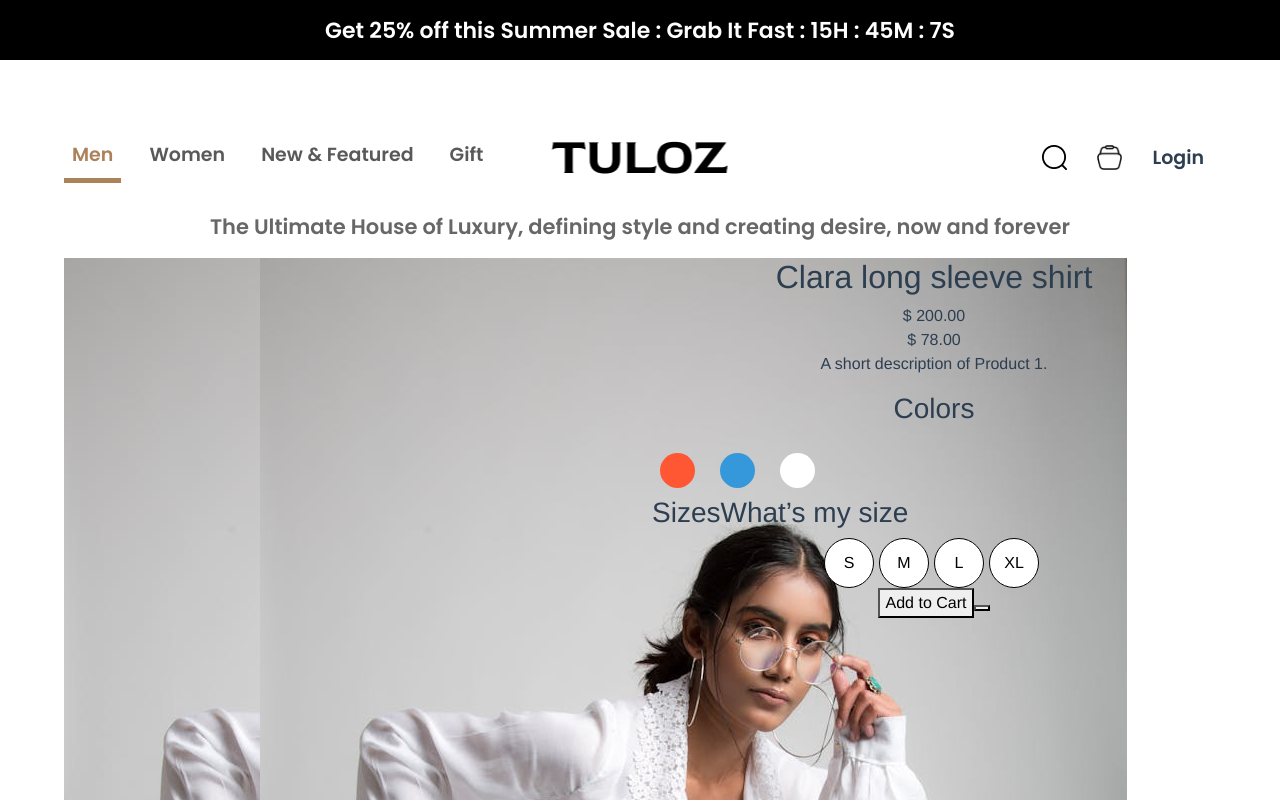
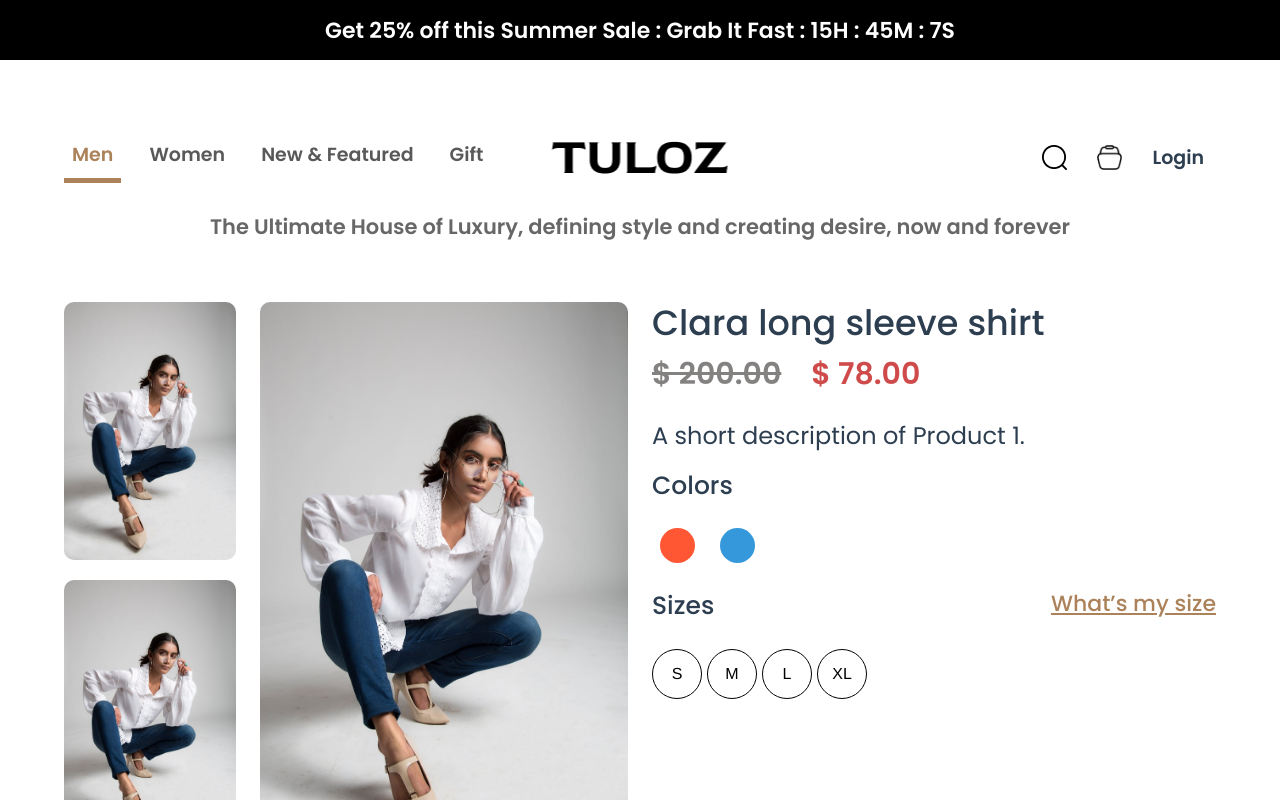
Before and after one commit to cjuxdev/product-listing-app, a Vue app: page /#/products/1 in a window 1280 px wide. Shown: the top 800 px of the page. Built offline with nearby package versions, Linux system fonts and the light colour scheme.

Commit message:
common css add

```diff
--- a/src/styles/common.scss
+++ b/src/styles/common.scss
@@ -1,9 +1,140 @@
 .product-list{
     display: flex;
     gap:20px;
+    margin-bottom: 60px;
 }
 
 .content-wrapper{
     max-width: 90%;
     margin: 0 auto
 }
+
+
+
+.detail-area{
+    margin-top: 60px;
+    margin-bottom: 70px;
+    .side-img-1, .side-img-2{
+        img{
+            max-width: 100%;
+            width: 287px;
+            max-height: 331px;
+            object-fit: cover;
+            border-radius: 10px;
+        }
+    }
+    .side-img-2{
+        margin-top: 20px;
+    }
+
+    .side-img-3{
+        img{
+            max-height: 682px;
+            width:100%;
+            object-fit: cover;
+            border-radius: 10px;
+        }
+    }
+
+    .info-area{
+        text-align: start;
+        display: flex;
+        flex-direction: column;
+        .title{
+            h2{
+                font-family: 'Poppins', sans-serif;
+                font-weight: 500;
+                font-size: 35px;
+            }
+        }
+
+        .price{
+            display: flex;
+            gap: 30px;
+            .old-price{
+                font-family: 'Poppins', sans-serif;
+                font-weight: 600;
+                line-height: 45px;
+                font-size: 30px;
+                text-decoration: line-through;
+                color: $text-disable-color;
+            }
+            .new-price{
+                font-family: 'Poppins', sans-serif;
+                font-weight: 600;
+                line-height: 45px;
+                font-size: 30px;
+                color:$active-price-color;
+            }
+        }
+        .discription{
+            margin-top: 20px;
+            text-align: justify;
+            font-size: 24px;
+            font-family: 'Poppins', sans-serif;
+            line-height: 37.5px;
+        }
+        .colors , .sizes{
+            h3{
+                font-family: 'Poppins', sans-serif;
+                font-size: 25px;
+                font-weight: 500;
+            }
+        }
+        .sizes{
+            margin-top: 20px;
+            .size-my{
+                justify-content: space-between;
+                .mySize{
+                    font-size: 22px;
+                    text-decoration: underline;
+                    color:$active-color;
+                    cursor: pointer;
+                }
+            }
+        }
+
+        .btn-area{
+            display: flex;
+            gap:5px;
+            margin-top: auto;
+            .addToCart{
+                width: calc(100% - 50px);
+                height: 50px;
+                border-radius: 10px;
+                font-family: 'Poppins', sans-serif;
+                font-size: 20px;
+                font-weight: 500;
+                border: 1px solid;
+                background-color: #252525;
+                color: #fff;
+                &:hover{
+                    background-color: #504f4f;
+                }
+            }
+            .favorite{
+                width: 50px;
+                height: 50px;
+                display: flex;
+                justify-content: center;
+                align-items: center;
+                border-radius: 10px;
+                background-color: #fff;
+                border: 1px solid;
+                .icon-hart{
+                    width: 25px;
+                    height: 21px;
+                    background:url('@/assets/img/hart.png');
+
+                }
+                &:hover{
+                    .icon-hart{
+                        filter: invert(20%) sepia(96%) saturate(4630%) hue-rotate(354deg) brightness(98%) contrast(125%);
+                    }
+                }
+            }
+        }
+
+    }
+
+}
```
